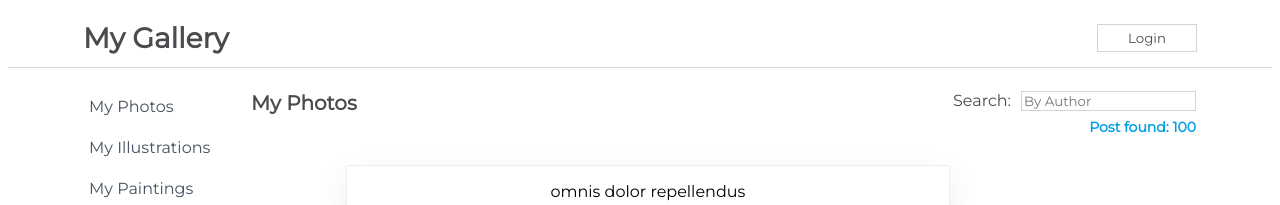
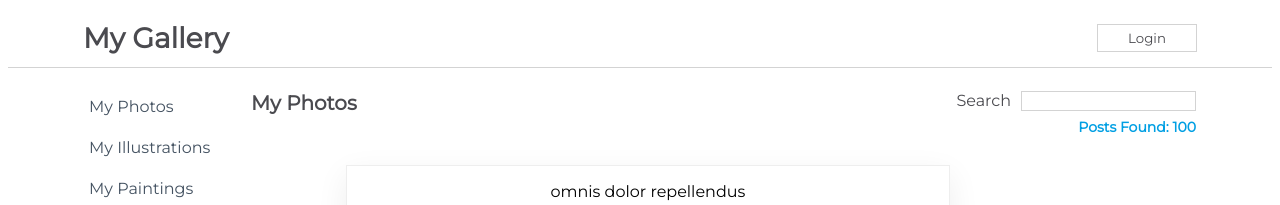
Before and after one commit to Stayin-blick/react-challennge-functional-components, a React (Create React App) app in the folder my-app/: page / in a window 1280 px wide. Shown: the top 205 px of the page. Built offline with nearby package versions, Linux system fonts and the light colour scheme.

Commit message:
hooks challenge

```diff
--- a/my-app/src/App.js
+++ b/my-app/src/App.js
@@ -3,6 +3,7 @@
 import Sidebar from "./components/Sidebar";
 import NavBarForm from './components/NavBarForm';
 import Content from './components/Content';
+import ContentHooks from './components/ContentHooks';
 
 function App() {
   return (
@@ -11,7 +12,8 @@
       {/* <NavBarSimple /> */}
       <NavBarForm />
       <Sidebar />
-      <Content />
+      {/* <Content /> */}
+      <ContentHooks />
     </div>
   );
 }
--- /dev/null
+++ b/my-app/src/components/ContentHooks.js
@@ -0,0 +1,55 @@
+import React, {useState, useEffect} from "react";
+import css from "./css/Content.module.css";
+import {savedPosts} from "../posts.json";
+import PostItem from "./PostItem";
+import Loader from "./Loader";
+
+function ContentHooks() {
+    const [isLoaded, setIsLoaded] = useState(false);
+    const [fetchedPosts, setFetchedPosts] = useState([]);
+
+    useEffect(()=>{
+        setTimeout(() => {
+            setIsLoaded(true);
+            setFetchedPosts(savedPosts);
+        }, 2000)
+    }, []);
+
+    const handleChange = (e) => {
+        const name = e.target.value.toLowerCase();
+        const filteredPosts = savedPosts.filter((post)=>{
+            return post.name.toLowerCase().includes(name);
+        })
+
+        setFetchedPosts(filteredPosts)
+    }
+
+    return (
+        <div className={css.Content}>
+            <div className={css.TitleBar}>
+                <h1>My Photos</h1>
+                <form>
+                    <label htmlFor="searchinput">Search</label>
+                    <input
+                    type="search"
+                    id="searchinput"
+                    onChange={(e)=>{handleChange(e)}}
+                    />
+                    <h4>Posts Found: {fetchedPosts.length}</h4>
+                </form>
+
+            </div>
+            <div className={css.SearchResults}>
+                {
+                    isLoaded ?
+                    <PostItem savedPosts={fetchedPosts} />
+                    : <Loader />
+
+                }
+
+            </div>
+        </div>
+    )
+}
+
+export default ContentHooks
```
